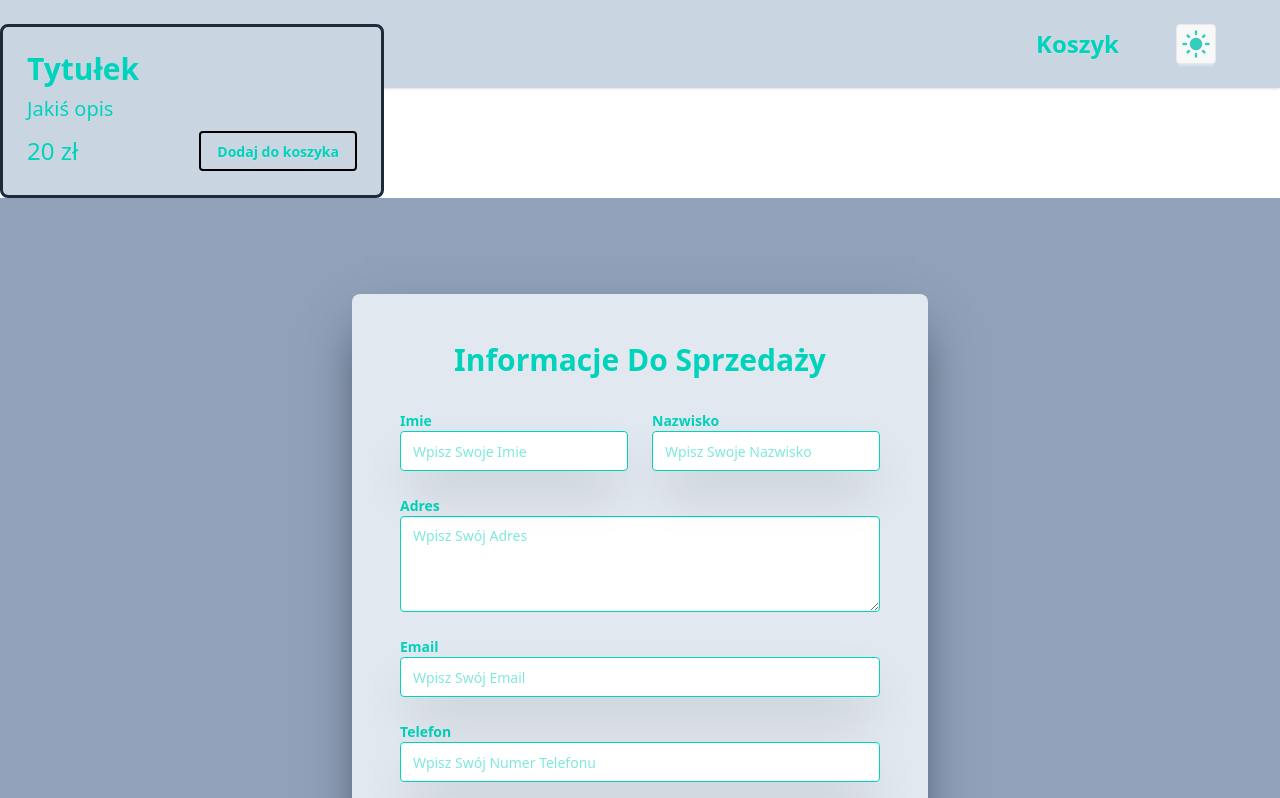
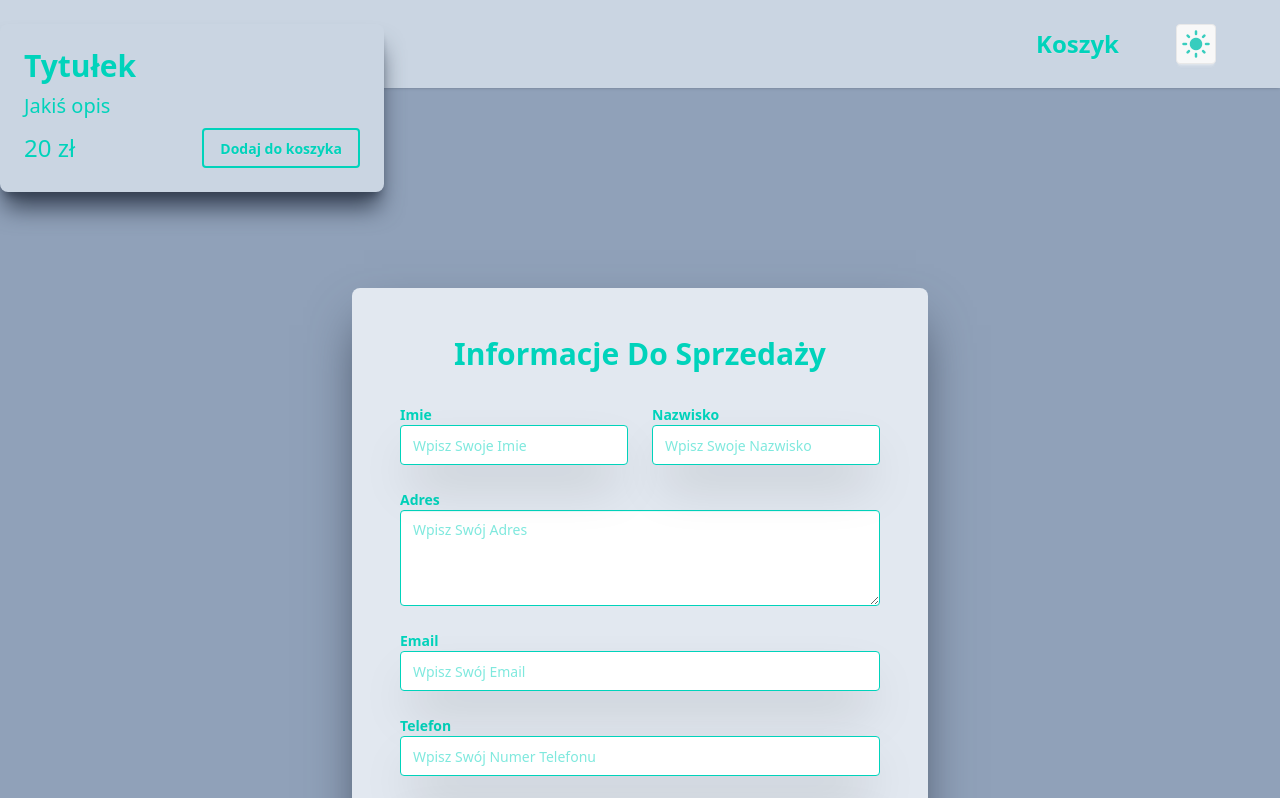
Before and after one commit to Keryyyl/SklepZaliczenie, a React (Vite) app: page /koszyk in a window 1280 px wide. Shown: the top 798 px of the page. Built offline with nearby package versions, Linux system fonts and the light colour scheme.

Commit message:
Fixes style for Kurscard

```diff
--- a/src/index.css
+++ b/src/index.css
@@ -86,5 +86,5 @@
   }
 
   #root {
-    @apply bg-white h-full;
+    @apply bg-slate-400 dark:bg-base-200 transition duration-2500;
   }
--- a/src/pages/components/KursCard.jsx
+++ b/src/pages/components/KursCard.jsx
@@ -1,15 +1,15 @@
 
 function KursCard(props) {
-
     return (
       <>
-        <div className="card dark:bg-gray-800 bg-slate-300 border-3 border-gray-800 dark:border-slate-300 text-accent w-96 transition duration-2500 ">
+
+        <div className="card dark:bg-gray-800 bg-slate-300 shadow-xl shadow-gray-700 dark:shadow-gray-900 rounded-lg text-accent w-96 transition duration-2500 ">
           <div className="card-body">
             <h2 className="card-title text-3xl">{props.title}</h2>
             <p className="text-xl">{props.description}</p>
             <div className="card-actions align-middle justify-between">
               <label className="text-2xl mt-1">{props.price} zł</label>
-              <button className="btn btn-ghost border-2 border-black dark:border-slate-300 transition duration-2500">Dodaj do koszyka</button>
+              <button className="btn btn-ghost border-2 border-accent transition duration-2500">Dodaj do koszyka</button>
             </div>
           </div>
         </div>
```
